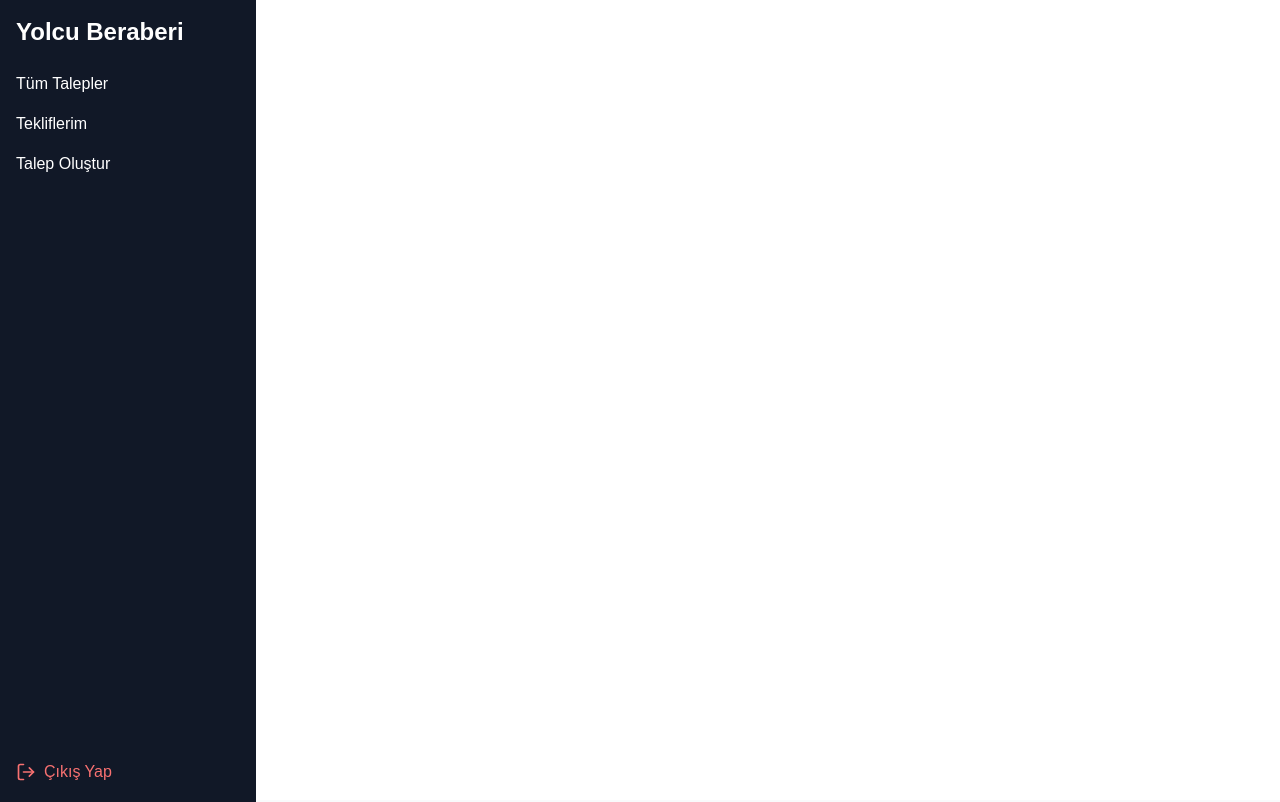
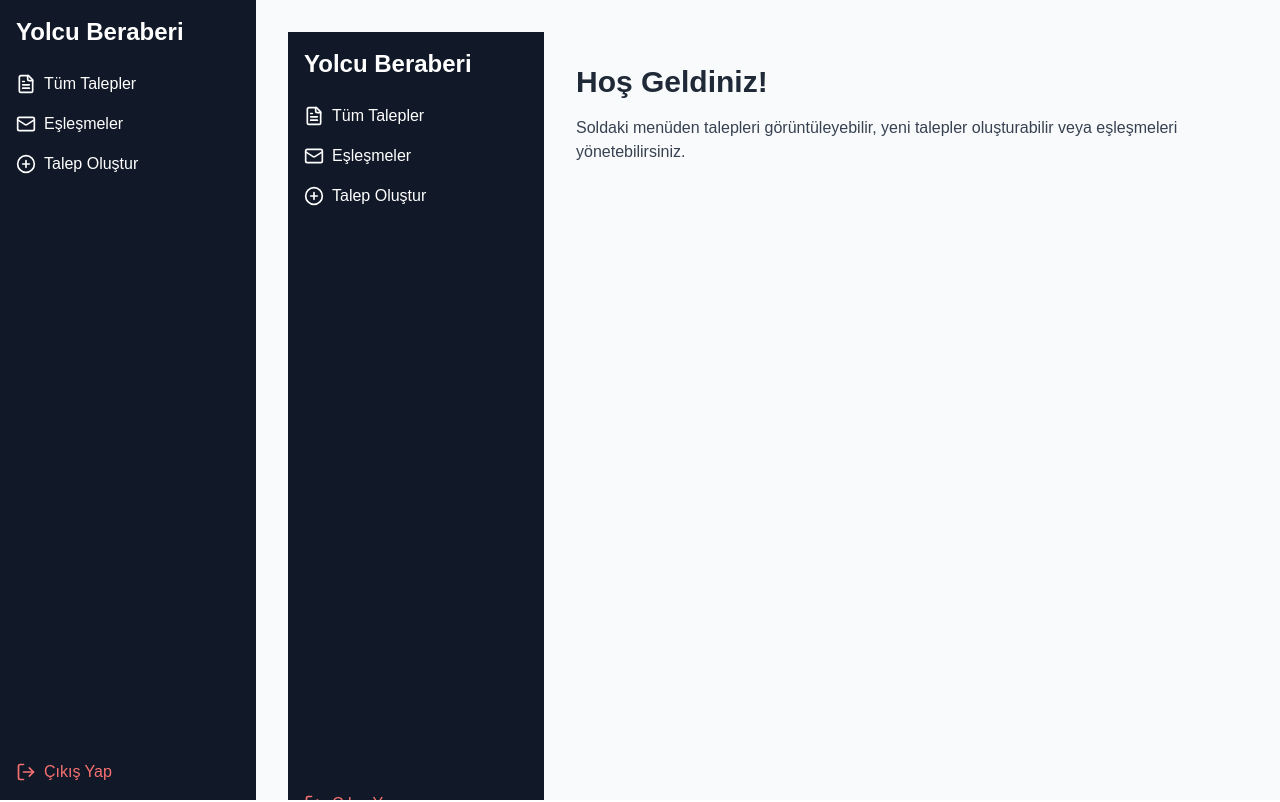
Before and after one commit to mssalci/yolcuberaberi, a Next.js app: page / in a window 1280 px wide. Shown: the top 802 px of the page. Built offline with nearby package versions, Linux system fonts and the light colour scheme; no server answers; sample sign-in values are in the browser's storage.

Commit message:
Update _app.js

```diff
--- a/pages/_app.js
+++ b/pages/_app.js
@@ -1,15 +1,11 @@
 // pages/_app.js
-import "../styles/globals.css";
-import Header from "../components/Header";
+import Layout from '../components/Layout';
 import '../styles/globals.css';
 
-function MyApp({ Component, pageProps }) {
+export default function App({ Component, pageProps }) {
   return (
-    <>
-      <Header />
+    <Layout>
       <Component {...pageProps} />
-    </>
+    </Layout>
   );
 }
-
-export default MyApp;
```
